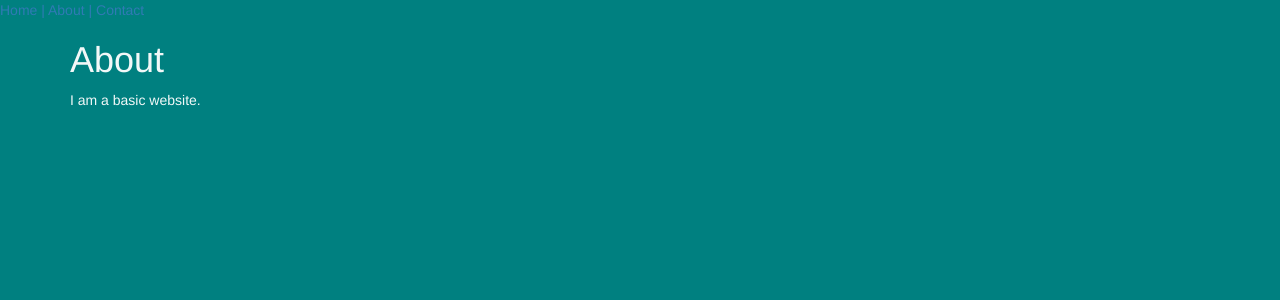
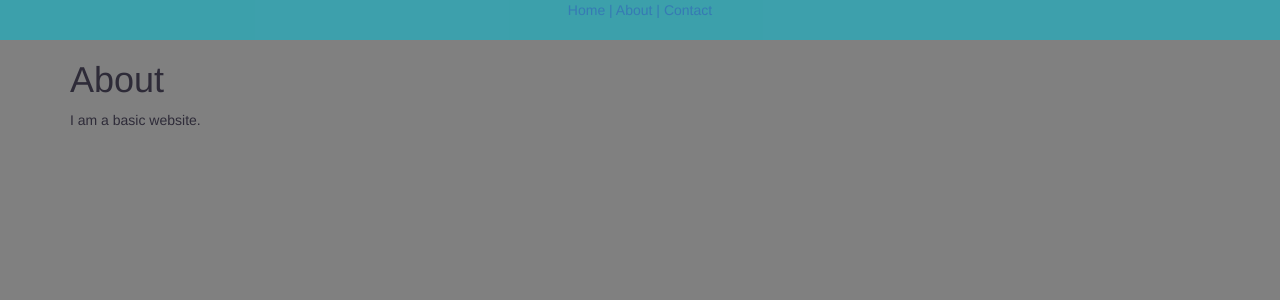
Before and after one commit to SarahJaine/hello_coffee, a Django app: template collection/templates/about.html in a window 1280 px wide. Shown: the top 300 px of the page. Run offline with Django 3.2, Linux system fonts and the light colour scheme; the template is opened without the code that fills it, so the values that code supplies are empty; some libraries are stand-ins or nearby versions.

Commit message:
basic updates

```diff
--- a/collection/static/css/style.css
+++ b/collection/static/css/style.css
@@ -1,12 +1,21 @@
 body {
-	background-color: teal;
-	color: white;
+	background-color: gray;
+	color: #2A2735;
 	opacity: .95;
 	font-family: Helvetica;
 }
 
 .bg-image {
 	background-image: url(../images/coffee_check.jpg);
-	height: 70vh;
-	min-width: 100vh;
+	height: 60vh;
 }
+
+nav {
+	background-color: #39A2AE;
+	text-align: center;
+	height: 5vh;
+}
+
+a:hover {
+	text-decoration: none;
+}
```
